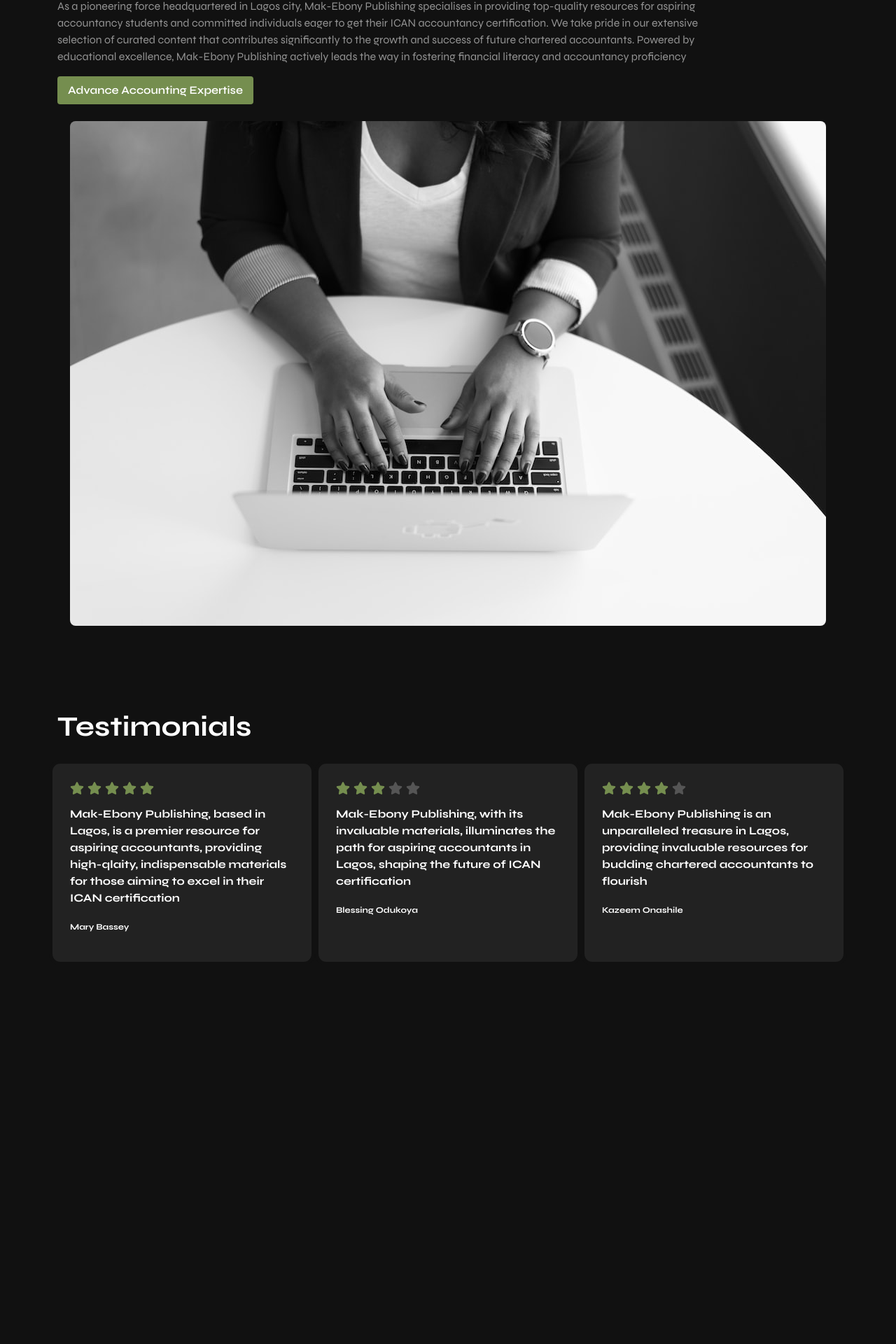
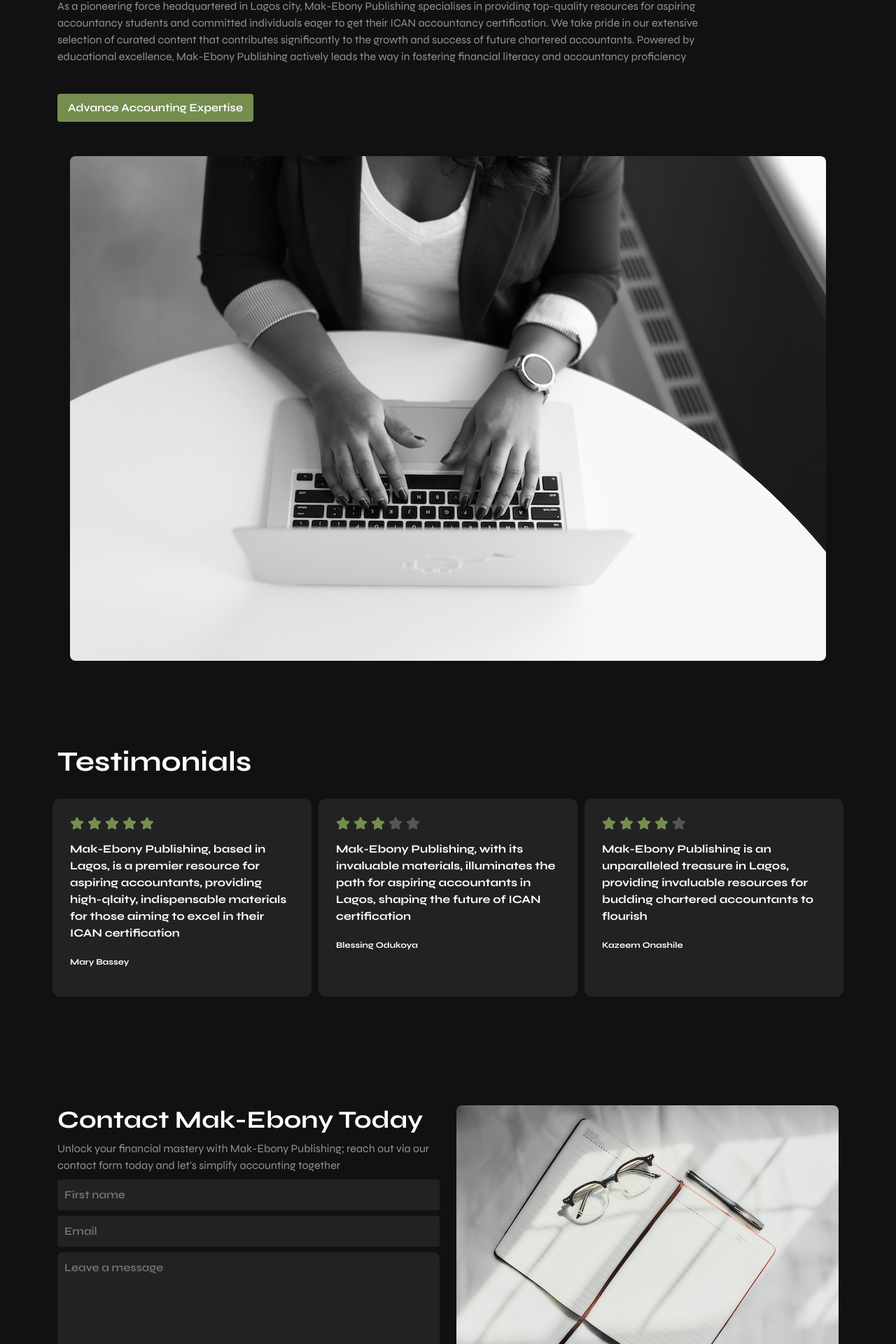
Before and after one commit to Highzik/mak-ebony-publishing, a React (Vite) app: page / in a window 1280 px wide. Shown: the part 1733-3653 px from the top of the page at 70% size. Before the commit the page ends 3212 px from the top, so only its background shows below. Built offline with nearby package versions, Linux system fonts and the light colour scheme.

Commit message:
I concluded the about and footer section. Although, there are still other sections to be added to the project

```diff
--- a/src/App.jsx
+++ b/src/App.jsx
@@ -6,6 +6,8 @@
 import Features from './components/Features';
 import About from './components/About';
 import Testimonials from './components/Testimonials';
+import Contact from './components/Contact';
+import Footer from './components/Footer';
 
 function App() {
   return (
@@ -15,6 +17,8 @@
       <Features />
       <About />
       <Testimonials />
+      <Contact />
+      <Footer />
     </>
   )
 }
--- /dev/null
+++ b/src/components/Contact.jsx
@@ -0,0 +1,57 @@
+import '/src/styles/contact.css'
+import { useEffect, useRef } from 'react'
+import ScrollReveal from 'scrollreveal'
+
+const Contact = () => {
+  const article1Ref = useRef(null)
+  const article2Ref = useRef(null)
+  useEffect(() => {
+    const sr = ScrollReveal(({
+      distance: '60px',
+      duration: 2500,
+      reset: true,
+      easing: 'ease'
+    }))
+    sr.reveal(article1Ref.current, { delay: 300, origin: 'left' })
+    sr.reveal(article2Ref.current, { delay: 300, origin: 'right' })
+  })
+  return (
+    <div className='container-fluid contact-section'>
+      <div className="container">
+        <div className="row">
+          <div className="col-lg-6" ref={article1Ref}>
+            <h2 className='contact-header mb-2'>Contact Mak-Ebony Today</h2>
+            <p className='subContact-header mb-2'>Unlock your financial mastery with Mak-Ebony Publishing; reach out via our contact form today and let's simplify accounting together</p>
+            <form>
+              <input
+                type="text"
+                placeholder='First name'
+                required
+                className='col-12 mb-2 fname'
+              />
+
+              <input
+                type="email"
+                placeholder='Email'
+                required
+                className='col-12 mb-2 email'
+              />
+
+              <textarea
+                rows="5"
+                placeholder='Leave a message'
+                className='col-12 textArea'>
+              </textarea>
+            </form>
+            <input type="button" value="Send" className='mb-2 send-btn-3' />
+          </div>
+          <div className="col-lg-6" ref={article2Ref}>
+            <img src="src/images/img-1.jpg" alt="a glass and a pen on a book" className='img-fluid logo-6' />
+          </div>
+        </div>
+      </div>
+    </div>
+  )
+}
+
+export default Contact
--- a/src/components/Features.jsx
+++ b/src/components/Features.jsx
@@ -32,7 +32,7 @@
             <img src="src/images/img-4.jpg" alt="a lady typing on a laptop" className='img-fluid w-100 h-100 logo-3 mb-1' />
 
             {/* I gave the same className for the paragraph because it aids the styling */}
-            <p className='exam-preparations'>Accounting Study Materials</p>
+            <p className='exam-preparations'>Accounting Materials</p>
           </div>
           <div className="col-lg-4 col-md-6 mb-2 thirdImgContainer">
             <img src="src/images/img-5.jpg" alt="two ladies close to each other" className='img-fluid w-100 h-100 logo-4 mb-1' />
--- /dev/null
+++ b/src/components/Footer.jsx
@@ -0,0 +1,19 @@
+import '/src/styles/footer.css'
+import { FaTwitter } from "react-icons/fa"
+import { FaLinkedinIn } from "react-icons/fa"
+import { FaInstagram } from "react-icons/fa"
+import { FaWhatsapp } from "react-icons/fa"
+const Footer = () => {
+  return (
+    <div className='text-center footer-section'>
+      <a href="http://osonowoolufemi11@gmail.com" className="mak-ebony">Mak-Ebony Publishing</a><br />
+      <button title='twitter'><a href='https://www.twitter.com/username'><FaTwitter /></a></button>
+      <button title='linkedIn'><a href='https://www.linkedin.com/in/username'><FaLinkedinIn /></a></button>
+      <button title='instagram'><a href='https://www.instagram.com/username'><FaInstagram /></a></button>
+      <button title='whatsapp'><a href='https://wa.me/08077711162'><FaWhatsapp /></a></button>
+      <p>&copy; 2023 Mak-Ebony Publishing</p>
+    </div>
+  )
+}
+
+export default Footer
--- a/src/components/Testimonials.jsx
+++ b/src/components/Testimonials.jsx
@@ -4,7 +4,10 @@
 import ScrollReveal from 'scrollreveal'
 
 const Testimonials = () => {
-  const articleRef = useRef(null);
+  const article1Ref = useRef(null);
+  const article2Ref = useRef(null);
+  const article3Ref = useRef(null);
+  const article4Ref = useRef(null);
   useEffect(() => {
     const sr = ScrollReveal(({
       distance: '60px',
@@ -12,14 +15,17 @@
       reset: true,
       easing: 'ease'
     }))
-    sr.reveal(articleRef.current, { delay: 300, origin: 'left' })
+    sr.reveal(article1Ref.current, { delay: 300, origin: 'left' })
+    sr.reveal(article2Ref.current, { delay: 300, origin: 'left' })
+    sr.reveal(article3Ref.current, { delay: 300, origin: 'left' })
+    sr.reveal(article4Ref.current, { delay: 300, origin: 'left' })
   })
   return (
     <div className="container-fluid testimony-section">
-      <div className="container" ref={articleRef}>
+      <div className="container" ref={article1Ref}>
         <h2 className="mb-4 testimony">Testimonials</h2>
         <div className="row">
-          <div className='col-lg-4 col-md-6 testimony-container'>
+          <div className='col-lg-4 col-md-6 testimony-container' ref={article2Ref}>
             <FaStar style={reactIconStyle} />
             <FaStar style={reactIconStyle} />
             <FaStar style={reactIconStyle} />
@@ -28,7 +34,7 @@
             <p className='about-company'>Mak-Ebony Publishing, based in Lagos, is a premier resource for aspiring accountants, providing high-qlaity, indispensable materials for those aiming to excel in their ICAN certification</p>
             <p className='writersAboutCompany'>Mary Bassey</p>
           </div>
-          <div className='col-lg-4 col-md-6 testimony-container'>
+          <div className='col-lg-4 col-md-6 testimony-container' ref={article3Ref}>
             <FaStar style={reactIconStyle} />
             <FaStar style={reactIconStyle} />
             <FaStar style={reactIconStyle} />
@@ -37,7 +43,7 @@
             <p className='about-company'>Mak-Ebony Publishing, with its invaluable materials, illuminates the path for aspiring accountants in Lagos, shaping the future of ICAN certification </p>
             <p className='writersAboutCompany'>Blessing Odukoya</p>
           </div>
-          <div className='col-lg-4 col-md-6 testimony-container'>
+          <div className='col-lg-4 col-md-6 testimony-container' ref={article4Ref}>
             <FaStar style={reactIconStyle} />
             <FaStar style={reactIconStyle} />
             <FaStar style={reactIconStyle} />
--- /dev/null
+++ b/src/styles/contact.css
@@ -0,0 +1,48 @@
+.contact-section {
+  padding-bottom: 100px;
+  padding-top: 50px;
+}
+
+.logo-6 {
+  border-radius: 8px;
+}
+
+.contact-header {
+  font-weight: 700;
+  font-size: 35px;
+}
+
+.subContact-header {
+  color: #939393;
+  font-weight: 400;
+}
+
+.textArea {
+  background: #222;
+  color: #fff;
+  border: none;
+  border-radius: 8px;
+  font-weight: 600;
+  padding: 10px;
+}
+
+.send-btn-3 {
+  background: #758e4f;
+  color: #fff;
+  padding: 8px 15px;
+  border: none;
+  font-weight: 700;
+  border-radius: 4px;
+}
+
+.send-btn-3:hover {
+  opacity: 0.8;
+}
+
+.send-btn-3:active {
+  opacity: 0.7;
+}
+
+.textArea:focus {
+  outline: 1px solid #758e4f;
+}
--- /dev/null
+++ b/src/styles/footer.css
@@ -0,0 +1,32 @@
+.footer-section {
+  padding-bottom: 100px;
+  padding-top: 30px;
+}
+
+.footer-section a {
+  text-decoration: none;
+}
+
+.mak-ebony {
+  color: #fff;
+  font-weight: 700;
+  font-size: 30px;
+}
+
+button {
+  border: none;
+  margin-right: 15px;
+  background: #222;
+  padding: 8px 15px;
+  margin-top: 25px;
+  margin-bottom: 25px;
+  border-radius: 4px;
+}
+
+button:hover {
+  opacity: 0.8;
+}
+
+button a {
+  color: #fff;
+}
```
Also changed, not shown: src/images/img-1.jpg (added).
